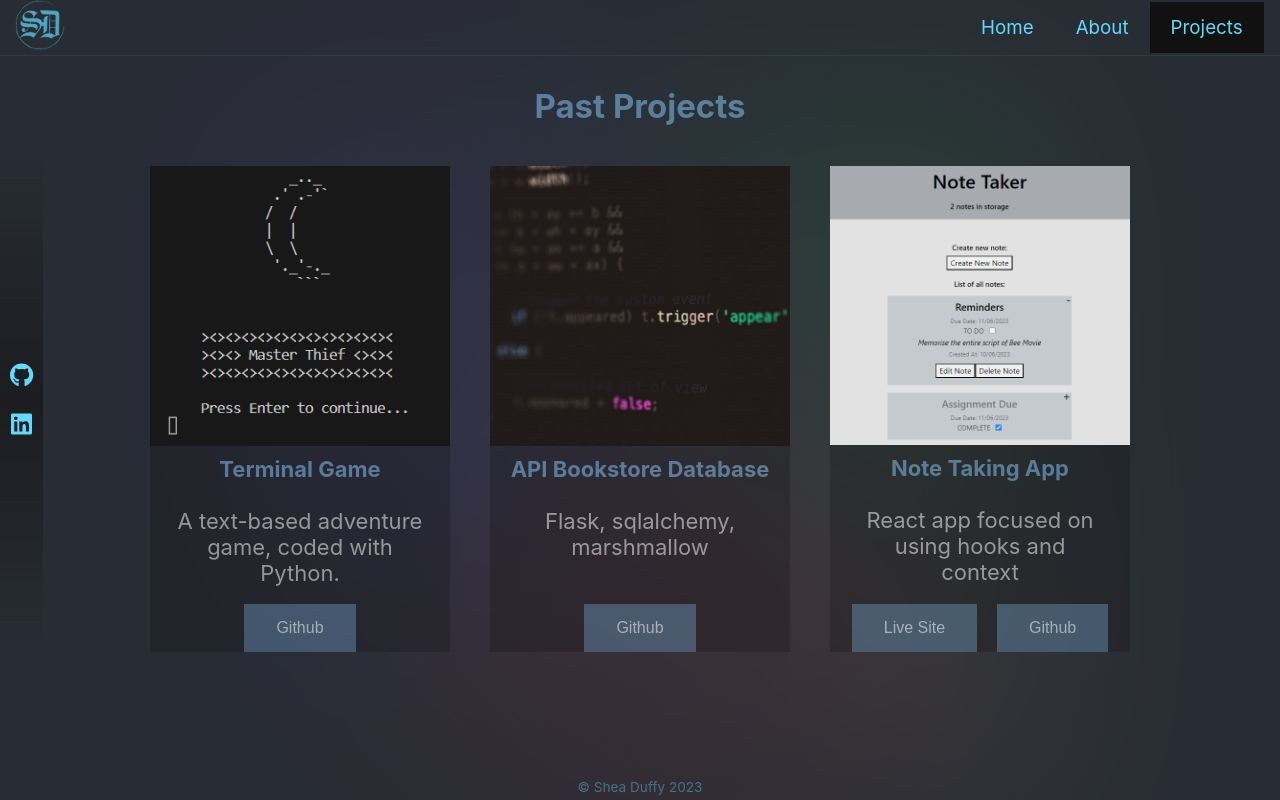
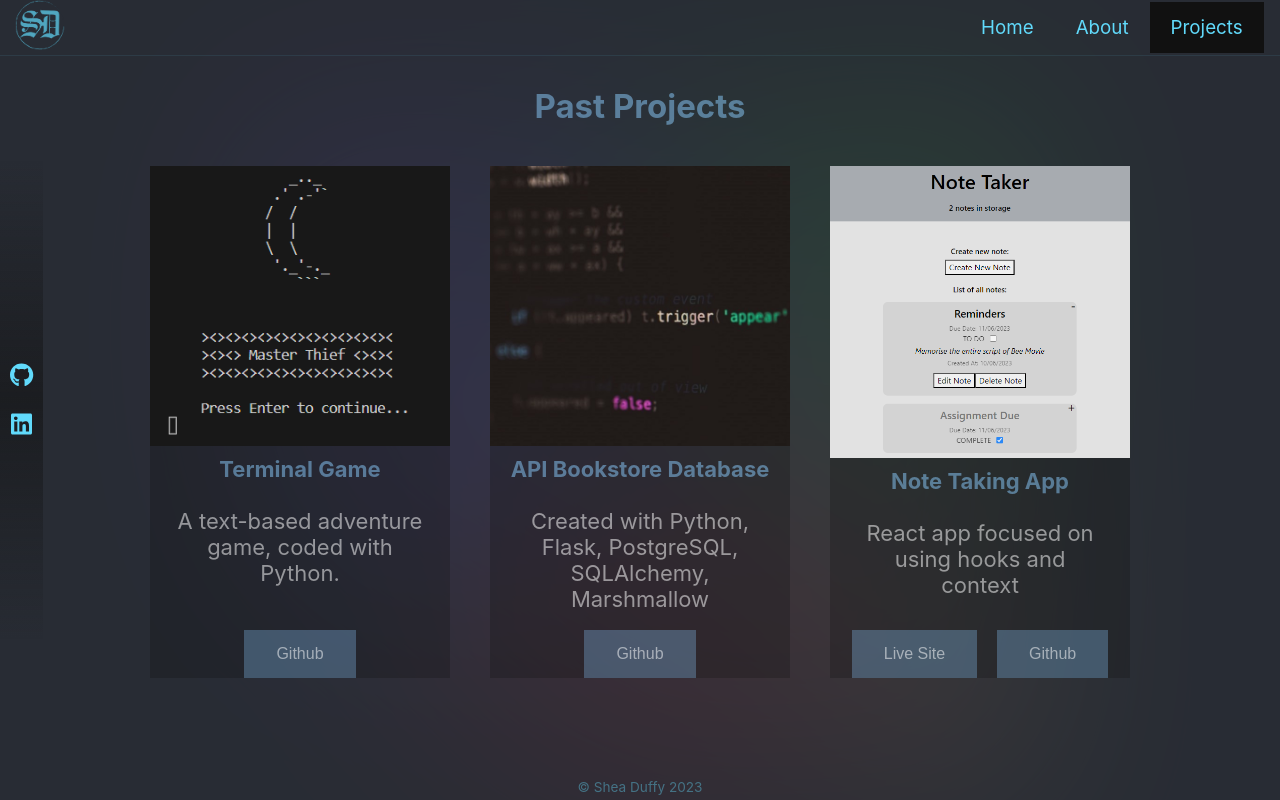
Before and after one commit to SheaDuffy13/portfolio-website-react, a React (Create React App) app: page /projects in a window 1280 px wide. Built offline with nearby package versions, Linux system fonts and the light colour scheme.

Commit message:
image update

```diff
--- a/src/pages/ProjectsPage.jsx
+++ b/src/pages/ProjectsPage.jsx
@@ -29,7 +29,7 @@ export function ProjectsPage() {
                 <div className="project-entry">
                     <img src={projectImg} alt='' />
                     <h4 >API Bookstore Database</h4>
-                    <p>Flask, sqlalchemy, marshmallow</p>
+                    <p>Created with Python, Flask, PostgreSQL, SQLAlchemy, Marshmallow</p>
                     <div className="project-entry-buttons">
                         {/* <a href="HREF" target="_blank" rel="noreferrer">
                             <button>Live Site</button>
```
Also changed, not shown: src/images/note-taker.png.
